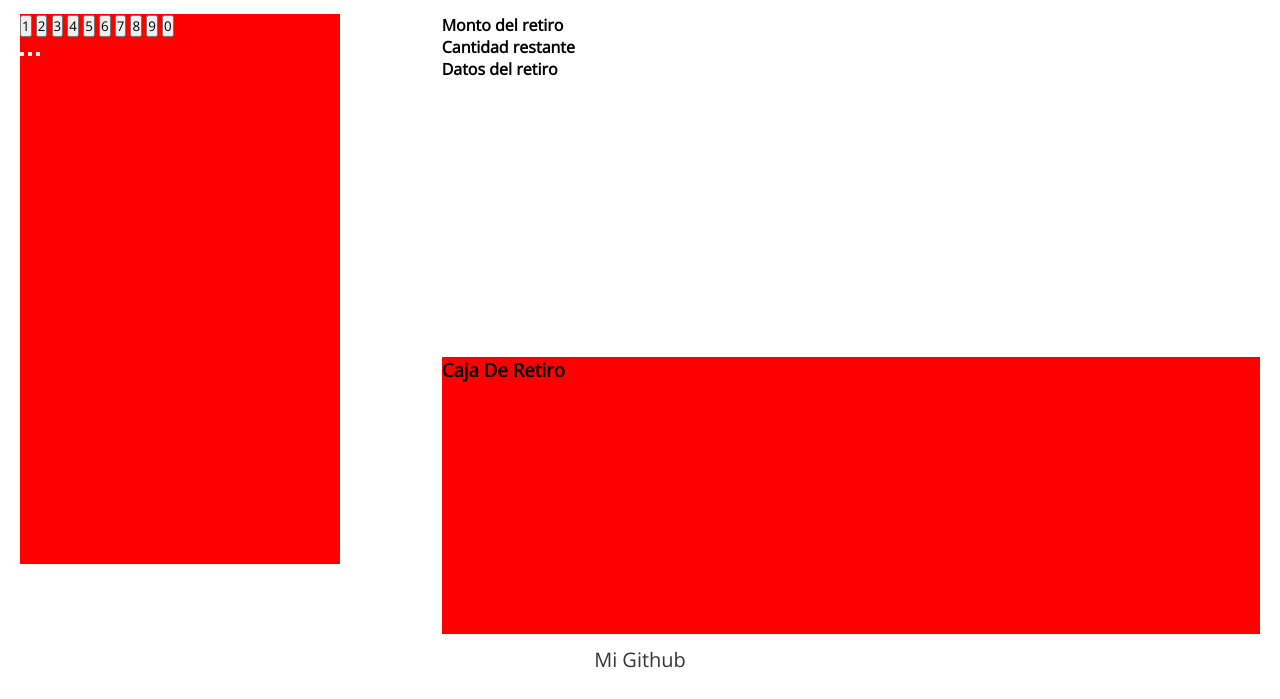
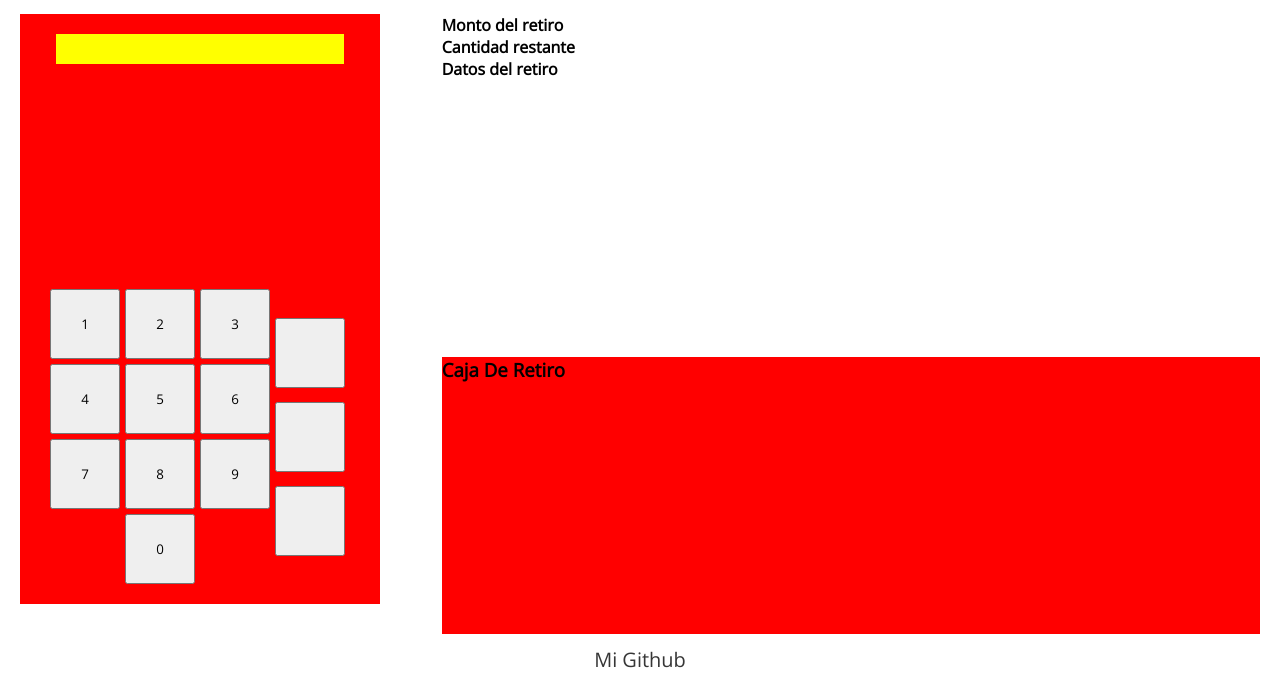
Before and after one commit to edex-13/cajero-automatico, a website: page index.html in a window 1280 px wide. Shown: the part 101-800 px from the top of the page. Drawn offline with nearby package versions, Linux system fonts and the light colour scheme.

Commit message:
maquetacion del tablero

```diff
--- a/index.html
+++ b/index.html
@@ -21,22 +21,22 @@
                <p class="cajero__pantalla" id="pantalla"></p>
             </div>
             <div class="container__cajero__teclado">
-               <div class="cajero__teclas_#">
-                  <button class="btn__cajero btn__cajero__numeros" id="btn_numero1">1</button>
-                  <button class="btn__cajero btn__cajero__numeros" id="btn_numero2">2</button>
-                  <button class="btn__cajero btn__cajero__numeros" id="btn_numero3">3</button>
-                  <button class="btn__cajero btn__cajero__numeros" id="btn_numero4">4</button>
-                  <button class="btn__cajero btn__cajero__numeros" id="btn_numero5">5</button>
-                  <button class="btn__cajero btn__cajero__numeros" id="btn_numero6">6</button>
-                  <button class="btn__cajero btn__cajero__numeros" id="btn_numero7">7</button>
-                  <button class="btn__cajero btn__cajero__numeros" id="btn_numero8">8</button>
-                  <button class="btn__cajero btn__cajero__numeros" id="btn_numero9">9</button>
-                  <button class="btn__cajero btn__cajero__numeros" id="btn_numero0">0</button>
+               <div class="cajero__teclas_n">
+                  <button class="btn__cajero__numeros" id="btn_numero1">1</button>
+                  <button class="btn__cajero__numeros" id="btn_numero2">2</button>
+                  <button class="btn__cajero__numeros" id="btn_numero3">3</button>
+                  <button class="btn__cajero__numeros" id="btn_numero4">4</button>
+                  <button class="btn__cajero__numeros" id="btn_numero5">5</button>
+                  <button class="btn__cajero__numeros" id="btn_numero6">6</button>
+                  <button class="btn__cajero__numeros" id="btn_numero7">7</button>
+                  <button class="btn__cajero__numeros" id="btn_numero8">8</button>
+                  <button class="btn__cajero__numeros" id="btn_numero9">9</button>
+                  <button class="btn__cajero__numeros" id="btn_numero0">0</button>
                </div>
                <div class="cajero__teclas__aciones">
-                  <button class="btn__cajero btn__cajero__acciones--aceptar" id="btn_aceptar"></button>
-                  <button class="btn__cajero btn__cajero__acciones--borrar" id="btn_borrar"></button>
-                  <button class="btn__cajero btn__cajero__acciones--eliminarTodo" id="btn_eliminarTodo"></button>
+                  <button class="btn__cajero__acciones btn__cajero__acciones--aceptar" id="btn_aceptar"></button>
+                  <button class="btn__cajero__acciones btn__cajero__acciones--borrar" id="btn_borrar"></button>
+                  <button class="btn__cajero__acciones btn__cajero__acciones--eliminarTodo" id="btn_eliminarTodo"></button>
                </div>
             </div>
          </div>
--- a/src/styles/styles.css
+++ b/src/styles/styles.css
@@ -37,7 +37,46 @@
    max-height: 550px;
    background-color: red;
    grid-row: 1/3;
+   display: flex;
+   flex-direction: column;
+   align-items: center;
+   justify-content: space-between;
+   padding: 20px;
 }
+.container__cajero__pantalla{
+   width: 90%;
+   min-height:30px ;
+   background-color: yellow;
+}
+.container__cajero__teclado{
+   display: flex;
+}
+.cajero__teclas_n {
+   display: grid;
+   grid-template-columns: 70px 70px 70px;
+   grid-template-rows: 70px 70px 70px 70px;
+   grid-gap: 5px;
+}
+.btn__cajero__numeros {
+   justify-self: stretch;
+   align-self: stretch;
+}
+.btn__cajero__numeros:last-child {
+   grid-column: 2 / 3;
+}
+.cajero__teclas__aciones {
+   display: flex;
+   justify-content: center;
+   align-items: center;
+   flex-direction: column;
+   margin: 5px;
+}
+.btn__cajero__acciones {
+   width: 70px;
+   height: 70px;
+   margin: 7px 0px;
+}
+
 .container__datos {
    grid-column: 2 / 4;
 }
```
